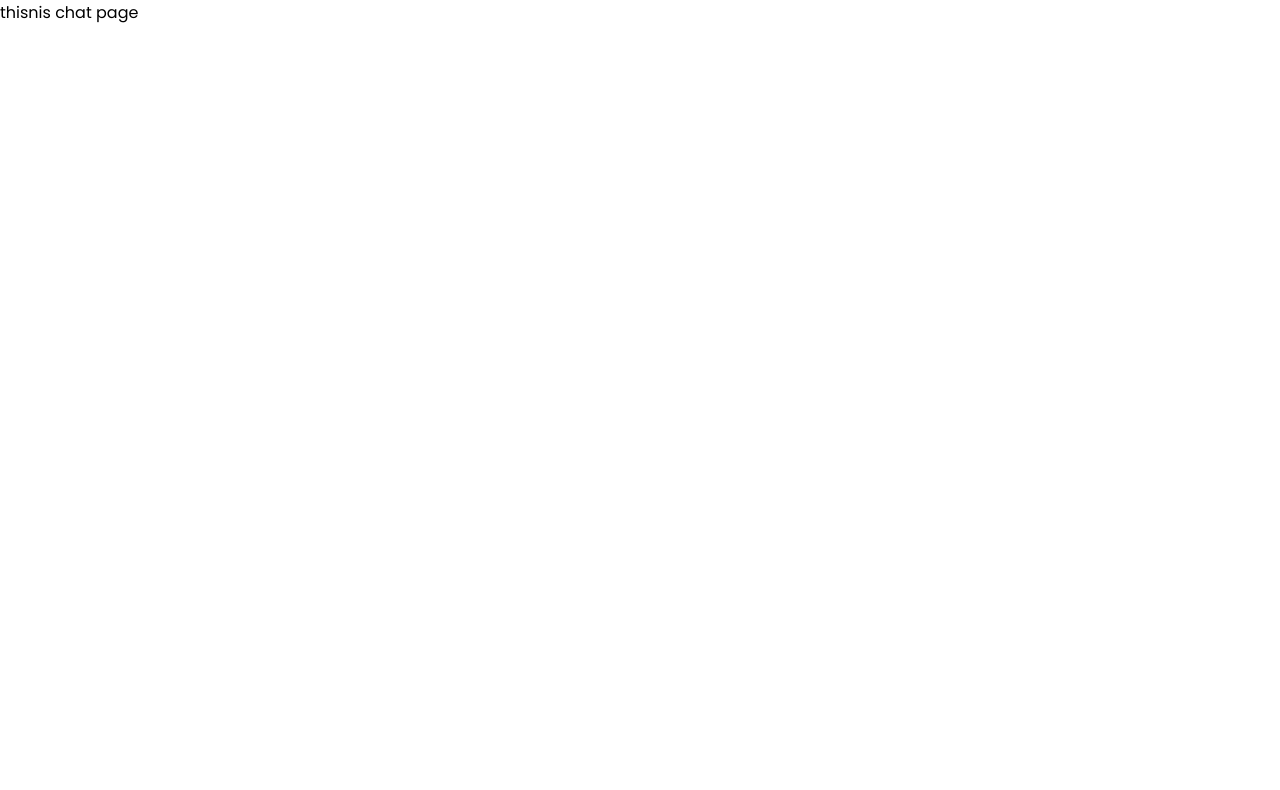
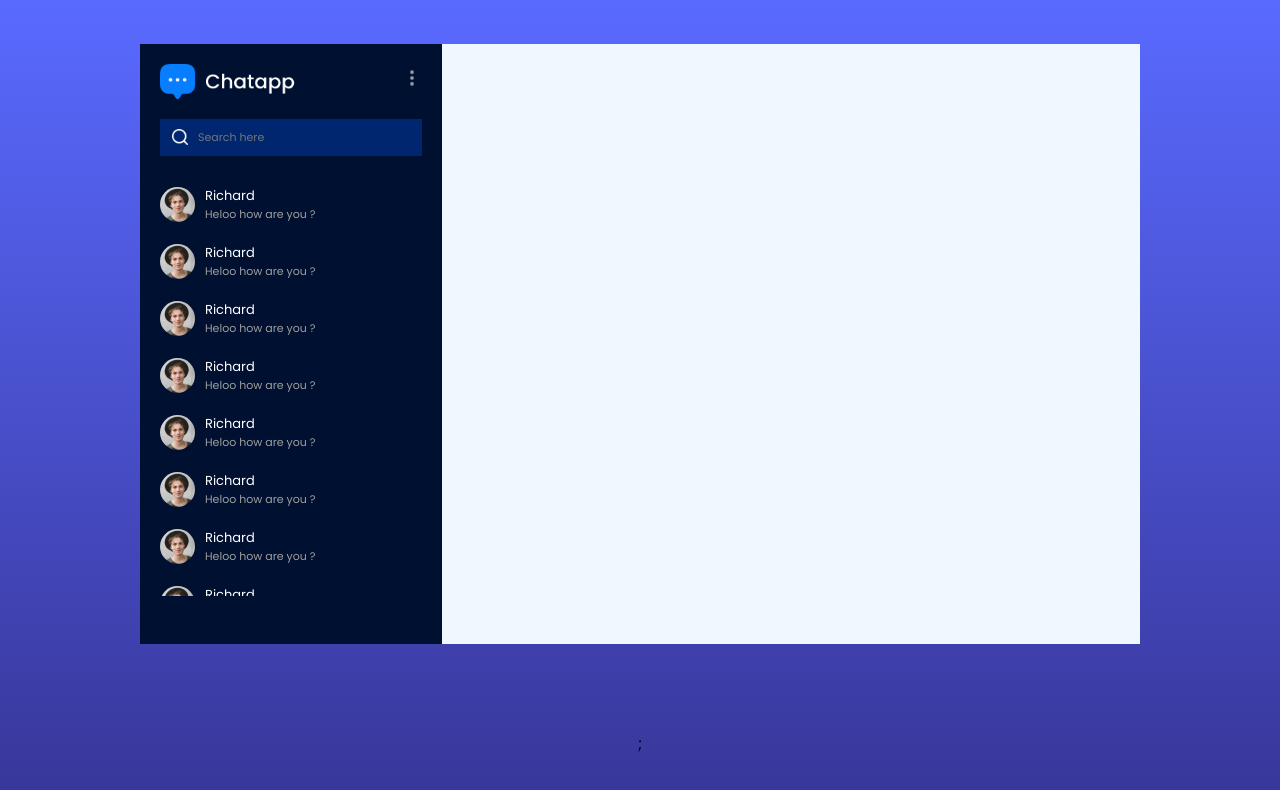
Before and after one commit to Ranjan-33/ChatApp, a React (Vite) app in the folder chat-app/: page /Chat in a window 1280 px wide. Shown: the top 790 px of the page. Built offline with nearby package versions, Linux system fonts and the light colour scheme; a web font is replaced by a local one.

Commit message:
ChatBox leftSideBar UI completed

```diff
--- /dev/null
+++ b/chat-app/src/Components/ChatBox/ChatBox.jsx
@@ -0,0 +1,8 @@
+import React from "react";
+import "./ChatBox.css";
+
+const ChatBox = () => {
+  return <div></div>;
+};
+
+export default ChatBox;
--- /dev/null
+++ b/chat-app/src/Components/LeftSideBAr/LeftSideBar.css
@@ -0,0 +1,86 @@
+.ls {
+  background: #001030;
+  color: #ffffff;
+  height: 75vh;
+}
+.ls-top {
+  padding: 20px;
+}
+.ls-nav {
+  display: flex;
+  justify-content: space-between;
+  align-items: center;
+}
+.ls-nav .logo {
+  max-width: 140px;
+}
+.ls-nav .menu img {
+  max-height: 20px;
+  opacity: 0.6;
+  cursor: pointer;
+}
+.ls-search {
+  background-color: #002670;
+  display: flex;
+  align-items: center;
+  gap: 10px;
+  padding: 10px 12px;
+  margin-top: 20px;
+}
+.ls-search img {
+  width: 16px;
+}
+
+.ls-search input {
+  background: transparent;
+  border: none;
+  outline: none;
+  color: white;
+  font-size: 11px;
+}
+
+.ls-search input ::placeholder {
+  color: #c8c8c8;
+}
+
+.ls-list {
+  display: flex;
+  flex-direction: column;
+  height: 70%;
+  overflow-y: scroll; /* to get scroll bar*/
+}
+.friends img {
+  width: 35px;
+  aspect-ratio: 1/1;
+  border-radius: 50%;
+}
+.friends {
+  display: flex;
+  align-items: center;
+  gap: 10px;
+  padding: 10px 20px;
+  cursor: pointer;
+  font-size: 13px;
+}
+.friends div {
+  display: flex;
+  flex-direction: column;
+}
+
+.friends span {
+  color: #9f9f9f;
+  font-size: 11px;
+}
+.friends:hover {
+  background-color: #077efe;
+  transition: all 0.3s ease;
+}
+
+.friends:hover span {
+  color: white;
+}
+
+.hover-zoom:hover {
+  transform: scale(2.5); /* Scales the image */
+  transition: transform 0.8s ease;
+}
--- /dev/null
+++ b/chat-app/src/Components/LeftSideBAr/LeftSideBar.jsx
@@ -0,0 +1,36 @@
+import React from "react";
+import "./LeftSideBar.css";
+import assets from "../../assets/assets";
+const LeftSideBar = () => {
+  return (
+    <div className="ls">
+      <div className="ls-top">
+        <div className="ls-nav">
+          <img src={assets.logo} className="logo" alt="" />
+          <div className="menu">
+            <img src={assets.menu_icon} alt="" />
+          </div>
+        </div>
+        <div className="ls-search">
+          <img src={assets.search_icon} alt="" />
+          <input type="text" placeholder="Search here" />
+        </div>
+      </div>
+      <div className="ls-list">
+        {Array(12)
+          .fill("")
+          .map((item, index) => (
+            <div key={index} className="friends">
+              <img src={assets.profile_img} alt="" className="hover-zoom" />
+              <div>
+                <p>Richard</p>
+                <span>Heloo how are you ?</span>
+              </div>
+            </div>
+          ))}
+      </div>
+    </div>
+  );
+};
+
+export default LeftSideBar;
--- /dev/null
+++ b/chat-app/src/Components/RightSideBar/RightSideBar.jsx
@@ -0,0 +1,8 @@
+import React from "react";
+
+import "./RightSideBar";
+const RightSideBar = () => {
+  return <div></div>;
+};
+
+export default RightSideBar;
--- a/chat-app/src/Pages/Chat/Chat.css
+++ b/chat-app/src/Pages/Chat/Chat.css
@@ -0,0 +1,15 @@
+.chat {
+  min-height: 100vh;
+  background: linear-gradient(#596aff, #383699);
+  display: grid;
+  place-items: center;
+}
+
+.chat-container {
+  width: 95%;
+  height: 75vh;
+  max-width: 1000px;
+  background-color: aliceblue;
+  display: grid;
+  grid-template-columns: 1fr 2fr 1fr;
+}
--- a/chat-app/src/Pages/Chat/Chat.jsx
+++ b/chat-app/src/Pages/Chat/Chat.jsx
@@ -1,8 +1,19 @@
 import React from "react";
 import "./Chat.css";
-
+import ChatBox from "../../Components/ChatBox/ChatBox";
+import RightSideBar from "../../Components/RightSideBar/RightSideBar";
+import LeftSideBar from "../../Components/LeftSideBAr/LeftSideBar";
 const Chat = () => {
-  return <div>thisnis chat page</div>;
+  return (
+    <div className="chat">
+      <div className="chat-container">
+        <LeftSideBar></LeftSideBar>
+        <ChatBox></ChatBox>
+        <RightSideBar></RightSideBar>
+      </div>
+      ;
+    </div>
+  );
 };
 
 export default Chat;
--- a/chat-app/src/index.css
+++ b/chat-app/src/index.css
@@ -6,3 +6,7 @@
   box-sizing: border-box;
   font-family: poppins;
 }
+::-webkit-scrollbar {
+  /* to hide the scroll bar */
+  display: none;
+}
```
Also changed, not shown: chat-app/src/Components/ChatBox/ChatBox.css (added), chat-app/src/Components/RightSideBar/RightSideBar.css (added).
